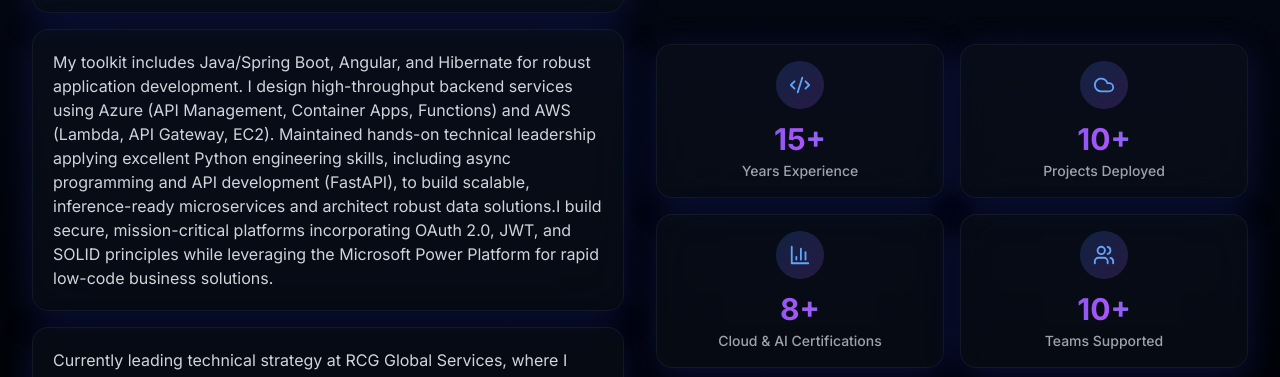
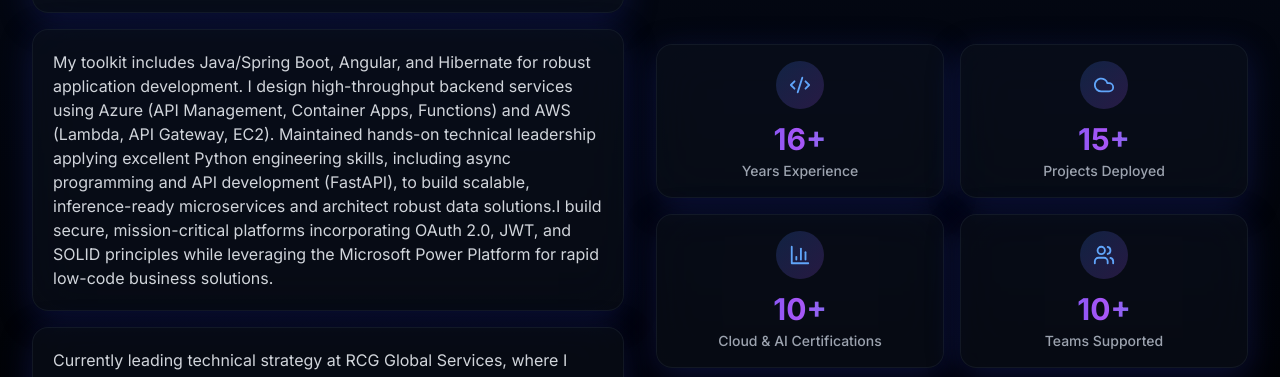
Before and after one commit to muralikumarch/java-portfolio, a React (Vite) app: page / in a window 1280 px wide. Shown: the part 1495-1872 px from the top of the page. Built offline with nearby package versions, Linux system fonts and the light colour scheme.

Commit message:
Update experience and project statistics in About component

```diff
--- a/src/components/About.jsx
+++ b/src/components/About.jsx
@@ -4,9 +4,9 @@ import { Code2, Cloud, BarChart3, Users } from 'lucide-react'
 
 const About = () => {
   const stats = [
-    { label: 'Years Experience', value: '15+', icon: Code2 },
-    { label: 'Projects Deployed', value: '10+', icon: Cloud },
-    { label: 'Cloud & AI Certifications', value: '8+', icon: BarChart3 },
+    { label: 'Years Experience', value: '16+', icon: Code2 },
+    { label: 'Projects Deployed', value: '15+', icon: Cloud },
+    { label: 'Cloud & AI Certifications', value: '10+', icon: BarChart3 },
     { label: 'Teams Supported', value: '10+', icon: Users },
   ]
 
```
